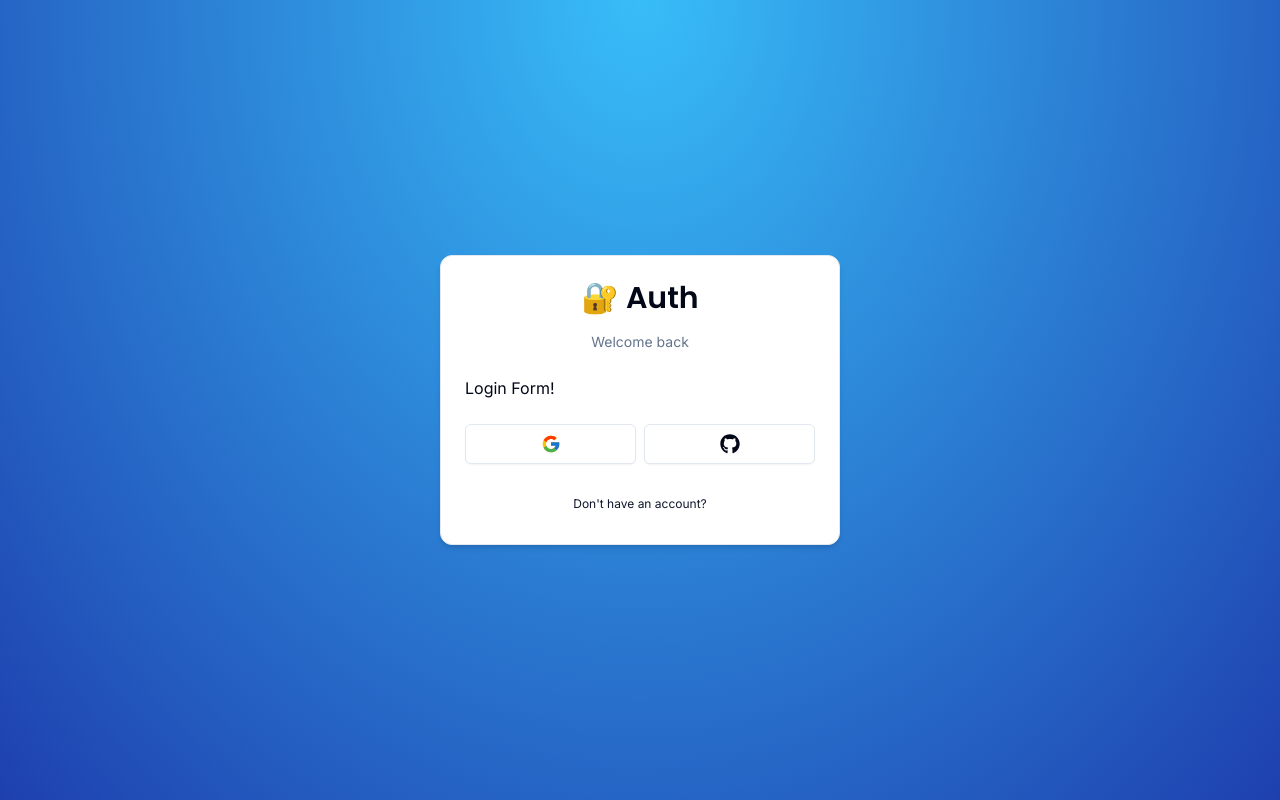
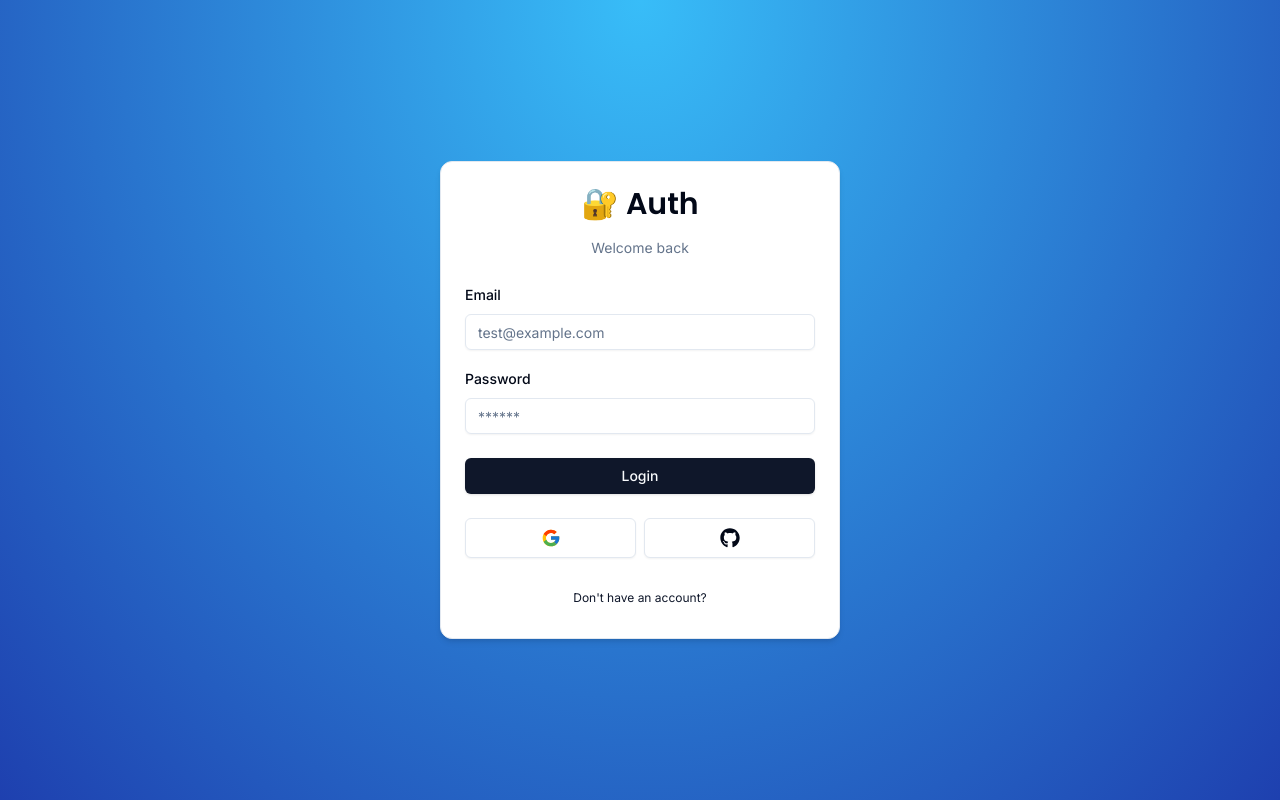
Before and after one commit to summer030/auth-tutorial, a Next.js app: page /auth/login in a window 1280 px wide. Built offline with nearby package versions, Linux system fonts and the light colour scheme.

Commit message:
feat: login form

```diff
--- a/components/auth/login-form.tsx
+++ b/components/auth/login-form.tsx
@@ -1,6 +1,41 @@
+"use client";
+
+import * as z from "zod";
+
+import { useForm } from "react-hook-form";
+import { zodResolver } from "@hookform/resolvers/zod";
+
+import { LoginSchema } from "@/schemas";
+import { FormError } from "@/components/form-error";
+import { FormSuccess } from "@/components/form-success";
+import { Input } from "@/components/ui/input";
+import {
+  Form,
+  FormControl,
+  FormField,
+  FormItem,
+  FormLabel,
+  FormMessage,
+} from "@/components/ui/form";
+import { Button } from "@/components/ui/button";
 import { CardWrapper } from "@/components/auth/card-wrapper";
 
 const LoginForm = () => {
+  const form = useForm<
+    z.infer<typeof LoginSchema>
+  >({
+    resolver: zodResolver(LoginSchema),
+    defaultValues: {
+      email: "",
+      password: "",
+    },
+  });
+
+  const onSubmit = (
+    values: z.infer<typeof LoginSchema>
+  ) => {
+    console.log(values);
+  };
   return (
     <CardWrapper
       headerLabel="Welcome back"
@@ -8,7 +43,57 @@
       backButtonHref="/auth/register"
       showSocial
     >
-      Login Form!
+      <Form {...form}>
+        <form
+          onSubmit={form.handleSubmit(onSubmit)}
+          className="space-y-6"
+        >
+          <div className="space-y-4">
+            <FormField
+              control={form.control}
+              name="email"
+              render={({ field }) => (
+                <FormItem>
+                  <FormLabel>Email</FormLabel>
+                  <FormControl>
+                    <Input
+                      {...field}
+                      placeholder="test@example.com"
+                      type="email"
+                    />
+                  </FormControl>
+                  <FormMessage />
+                </FormItem>
+              )}
+            />
+            <FormField
+              control={form.control}
+              name="password"
+              render={({ field }) => (
+                <FormItem>
+                  <FormLabel>Password</FormLabel>
+                  <FormControl>
+                    <Input
+                      {...field}
+                      placeholder="******"
+                      type="password"
+                    />
+                  </FormControl>
+                  <FormError message="" />
+                  <FormSuccess message="" />
+                </FormItem>
+              )}
+            />
+          </div>
+          <FormError />
+          <Button
+            type="submit"
+            className="w-full"
+          >
+            Login
+          </Button>
+        </form>
+      </Form>
     </CardWrapper>
   );
 };
--- /dev/null
+++ b/components/form-error.tsx
@@ -0,0 +1,17 @@
+import { ExclamationTriangleIcon } from "@radix-ui/react-icons";
+
+interface FormErrorProps {
+  message?: string;
+}
+
+export const FormError = ({
+  message,
+}: FormErrorProps) => {
+  if (!message) return null;
+  return (
+    <div className="bg-destructive/15 flex items-center rounded-md p-3 gap-x-2 text-sm text-destructive">
+      <ExclamationTriangleIcon className="h-4 w-4" />
+      <p>{message}</p>
+    </div>
+  );
+};
--- /dev/null
+++ b/components/form-success.tsx
@@ -0,0 +1,17 @@
+import { CheckCircledIcon } from "@radix-ui/react-icons";
+
+interface FormSuccessProps {
+  message?: string;
+}
+
+export const FormSuccess = ({
+  message,
+}: FormSuccessProps) => {
+  if (!message) return null;
+  return (
+    <div className="bg-emerald-500/15 flex items-center rounded-md p-3 gap-x-2 text-sm text-emerald-500">
+      <CheckCircledIcon className="h-4 w-4" />
+      <p>{message}</p>
+    </div>
+  );
+};
--- /dev/null
+++ b/components/ui/form.tsx
@@ -0,0 +1,176 @@
+import * as React from "react"
+import * as LabelPrimitive from "@radix-ui/react-label"
+import { Slot } from "@radix-ui/react-slot"
+import {
+  Controller,
+  ControllerProps,
+  FieldPath,
+  FieldValues,
+  FormProvider,
+  useFormContext,
+} from "react-hook-form"
+
+import { cn } from "@/lib/utils"
+import { Label } from "@/components/ui/label"
+
+const Form = FormProvider
+
+type FormFieldContextValue<
+  TFieldValues extends FieldValues = FieldValues,
+  TName extends FieldPath<TFieldValues> = FieldPath<TFieldValues>
+> = {
+  name: TName
+}
+
+const FormFieldContext = React.createContext<FormFieldContextValue>(
+  {} as FormFieldContextValue
+)
+
+const FormField = <
+  TFieldValues extends FieldValues = FieldValues,
+  TName extends FieldPath<TFieldValues> = FieldPath<TFieldValues>
+>({
+  ...props
+}: ControllerProps<TFieldValues, TName>) => {
+  return (
+    <FormFieldContext.Provider value={{ name: props.name }}>
+      <Controller {...props} />
+    </FormFieldContext.Provider>
+  )
+}
+
+const useFormField = () => {
+  const fieldContext = React.useContext(FormFieldContext)
+  const itemContext = React.useContext(FormItemContext)
+  const { getFieldState, formState } = useFormContext()
+
+  const fieldState = getFieldState(fieldContext.name, formState)
+
+  if (!fieldContext) {
+    throw new Error("useFormField should be used within <FormField>")
+  }
+
+  const { id } = itemContext
+
+  return {
+    id,
+    name: fieldContext.name,
+    formItemId: `${id}-form-item`,
+    formDescriptionId: `${id}-form-item-description`,
+    formMessageId: `${id}-form-item-message`,
+    ...fieldState,
+  }
+}
+
+type FormItemContextValue = {
+  id: string
+}
+
+const FormItemContext = React.createContext<FormItemContextValue>(
+  {} as FormItemContextValue
+)
+
+const FormItem = React.forwardRef<
+  HTMLDivElement,
+  React.HTMLAttributes<HTMLDivElement>
+>(({ className, ...props }, ref) => {
+  const id = React.useId()
+
+  return (
+    <FormItemContext.Provider value={{ id }}>
+      <div ref={ref} className={cn("space-y-2", className)} {...props} />
+    </FormItemContext.Provider>
+  )
+})
+FormItem.displayName = "FormItem"
+
+const FormLabel = React.forwardRef<
+  React.ElementRef<typeof LabelPrimitive.Root>,
+  React.ComponentPropsWithoutRef<typeof LabelPrimitive.Root>
+>(({ className, ...props }, ref) => {
+  const { error, formItemId } = useFormField()
+
+  return (
+    <Label
+      ref={ref}
+      className={cn(error && "text-destructive", className)}
+      htmlFor={formItemId}
+      {...props}
+    />
+  )
+})
+FormLabel.displayName = "FormLabel"
+
+const FormControl = React.forwardRef<
+  React.ElementRef<typeof Slot>,
+  React.ComponentPropsWithoutRef<typeof Slot>
+>(({ ...props }, ref) => {
+  const { error, formItemId, formDescriptionId, formMessageId } = useFormField()
+
+  return (
+    <Slot
+      ref={ref}
+      id={formItemId}
+      aria-describedby={
+        !error
+          ? `${formDescriptionId}`
+          : `${formDescriptionId} ${formMessageId}`
+      }
+      aria-invalid={!!error}
+      {...props}
+    />
+  )
+})
+FormControl.displayName = "FormControl"
+
+const FormDescription = React.forwardRef<
+  HTMLParagraphElement,
+  React.HTMLAttributes<HTMLParagraphElement>
+>(({ className, ...props }, ref) => {
+  const { formDescriptionId } = useFormField()
+
+  return (
+    <p
+      ref={ref}
+      id={formDescriptionId}
+      className={cn("text-[0.8rem] text-muted-foreground", className)}
+      {...props}
+    />
+  )
+})
+FormDescription.displayName = "FormDescription"
+
+const FormMessage = React.forwardRef<
+  HTMLParagraphElement,
+  React.HTMLAttributes<HTMLParagraphElement>
+>(({ className, children, ...props }, ref) => {
+  const { error, formMessageId } = useFormField()
+  const body = error ? String(error?.message) : children
+
+  if (!body) {
+    return null
+  }
+
+  return (
+    <p
+      ref={ref}
+      id={formMessageId}
+      className={cn("text-[0.8rem] font-medium text-destructive", className)}
+      {...props}
+    >
+      {body}
+    </p>
+  )
+})
+FormMessage.displayName = "FormMessage"
+
+export {
+  useFormField,
+  Form,
+  FormItem,
+  FormLabel,
+  FormControl,
+  FormDescription,
+  FormMessage,
+  FormField,
+}
--- /dev/null
+++ b/components/ui/input.tsx
@@ -0,0 +1,25 @@
+import * as React from "react"
+
+import { cn } from "@/lib/utils"
+
+export interface InputProps
+  extends React.InputHTMLAttributes<HTMLInputElement> {}
+
+const Input = React.forwardRef<HTMLInputElement, InputProps>(
+  ({ className, type, ...props }, ref) => {
+    return (
+      <input
+        type={type}
+        className={cn(
+          "flex h-9 w-full rounded-md border border-input bg-transparent px-3 py-1 text-sm shadow-sm transition-colors file:border-0 file:bg-transparent file:text-sm file:font-medium placeholder:text-muted-foreground focus-visible:outline-none focus-visible:ring-1 focus-visible:ring-ring disabled:cursor-not-allowed disabled:opacity-50",
+          className
+        )}
+        ref={ref}
+        {...props}
+      />
+    )
+  }
+)
+Input.displayName = "Input"
+
+export { Input }
--- /dev/null
+++ b/components/ui/label.tsx
@@ -0,0 +1,26 @@
+"use client"
+
+import * as React from "react"
+import * as LabelPrimitive from "@radix-ui/react-label"
+import { cva, type VariantProps } from "class-variance-authority"
+
+import { cn } from "@/lib/utils"
+
+const labelVariants = cva(
+  "text-sm font-medium leading-none peer-disabled:cursor-not-allowed peer-disabled:opacity-70"
+)
+
+const Label = React.forwardRef<
+  React.ElementRef<typeof LabelPrimitive.Root>,
+  React.ComponentPropsWithoutRef<typeof LabelPrimitive.Root> &
+    VariantProps<typeof labelVariants>
+>(({ className, ...props }, ref) => (
+  <LabelPrimitive.Root
+    ref={ref}
+    className={cn(labelVariants(), className)}
+    {...props}
+  />
+))
+Label.displayName = LabelPrimitive.Root.displayName
+
+export { Label }
--- /dev/null
+++ b/schemas/index.ts
@@ -0,0 +1,8 @@
+import * as z from "zod";
+
+export const LoginSchema = z.object({
+  email: z.string().email({
+    message: "Email is required",
+  }),
+  password: z.string().min(6),
+});
```
Also changed, not shown: package.json (+7 -1 lines), 1 other file (tests, documents, lock files or other folders).
